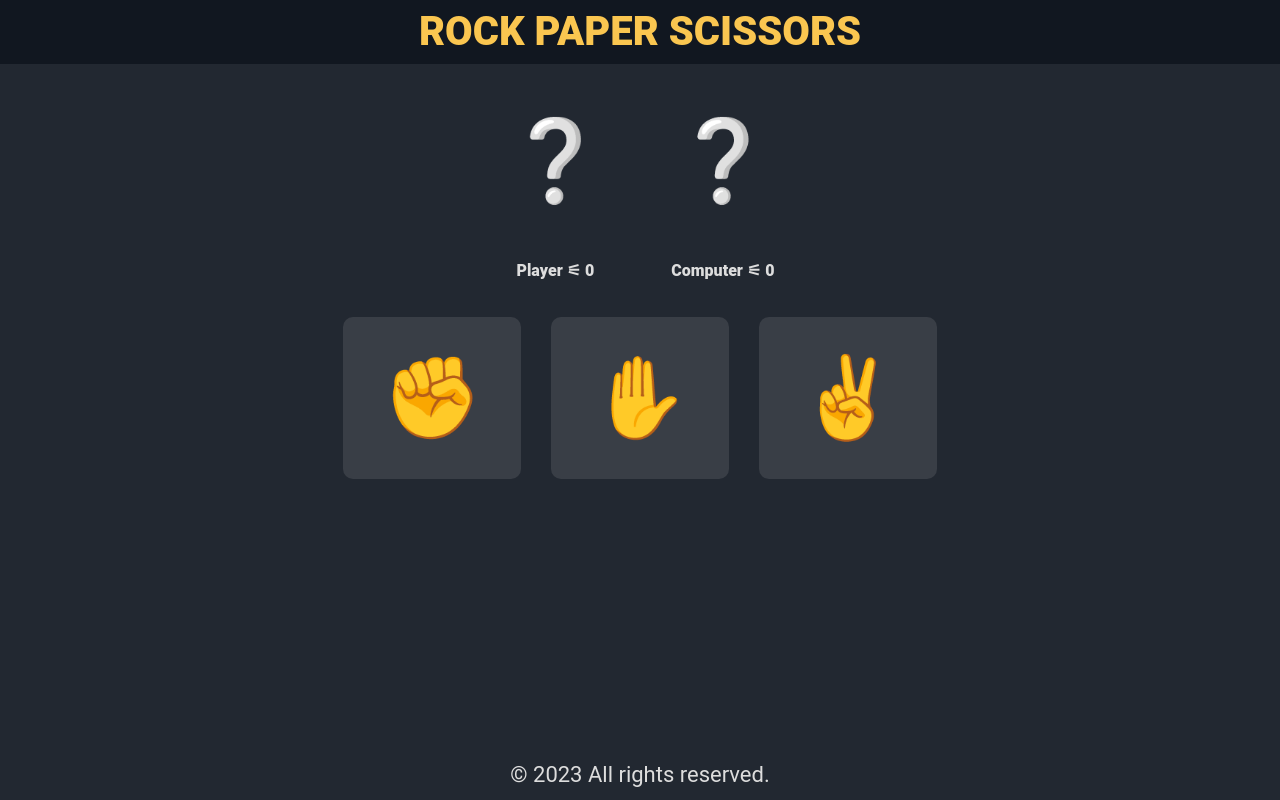
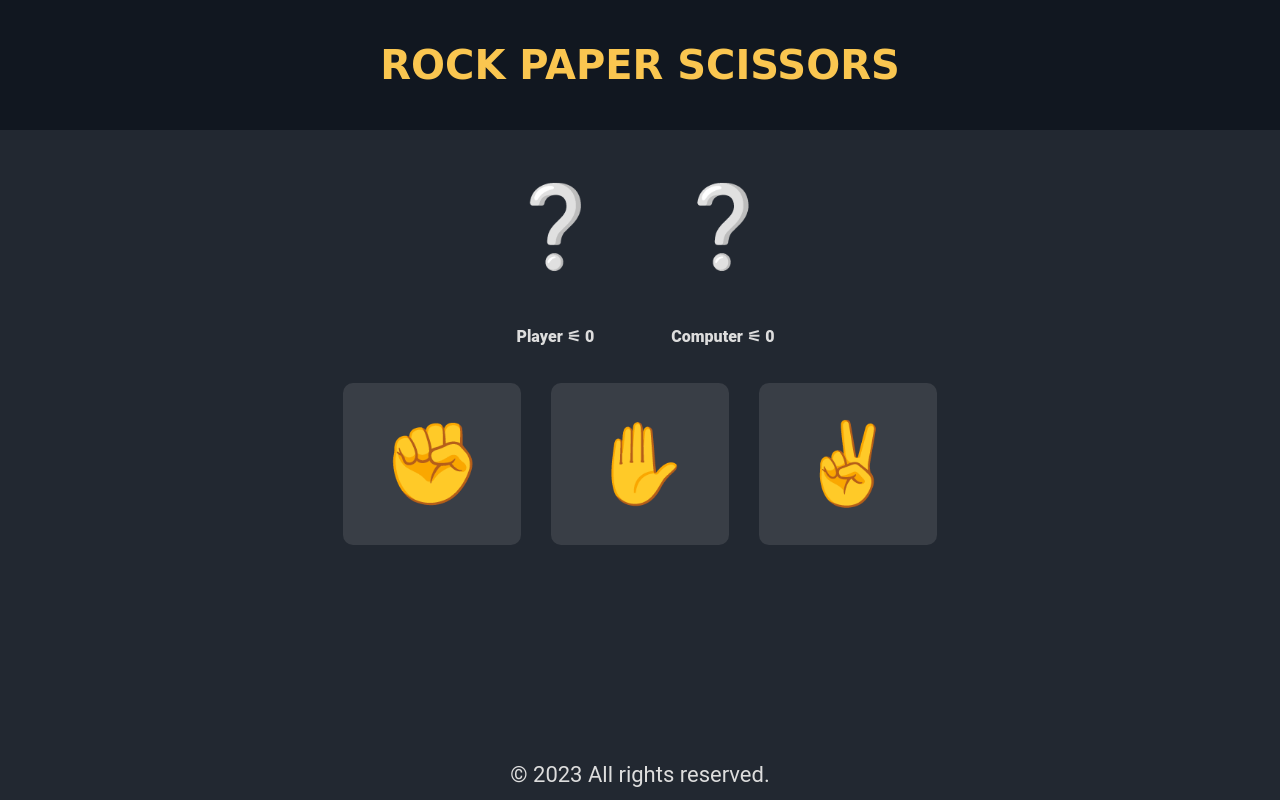
Before and after one commit to mhmad-alaa/rock-paper-scissors, a plain HTML site: page index.html in a window 1280 px wide. Drawn offline with Linux system fonts and the light colour scheme.

Commit message:
improve layout

```diff
--- a/style.css
+++ b/style.css
@@ -19,13 +19,14 @@
   justify-content: center;
   background-color: var(--header);
   font-weight: 900;
+  padding: 33px;
 }
 
 .title {
   font-size: 40px;
   color: var(--primary-yellow);
   font-weight: 900;
-
+  font-family: 'Lobster' ,cursive;
 }
 
 /* main content */
@@ -72,6 +73,8 @@ body {
   justify-content: center;
   font-size: 40px;
   font-weight: 500;
+
+  margin: 80px;
 }
 
 .btn {
```
Also changed, not shown: 1 other file.
